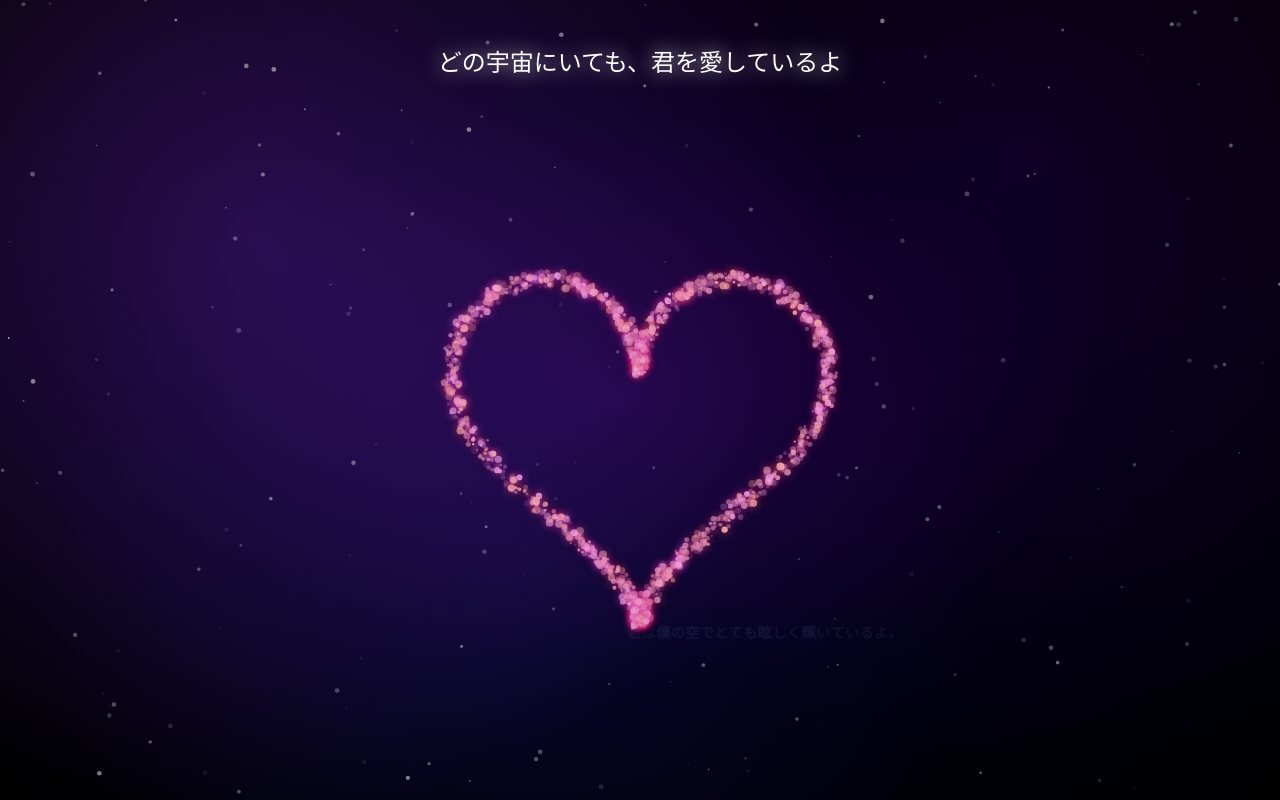
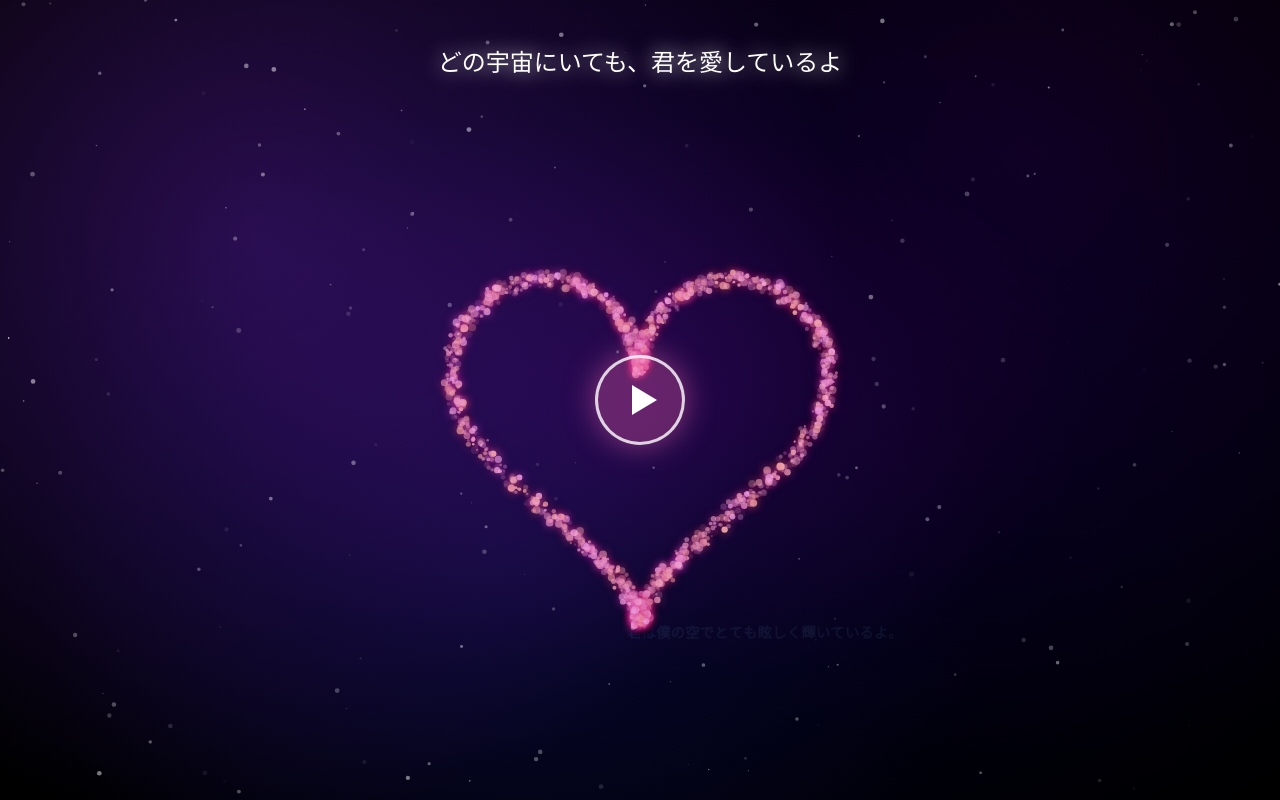
Before and after one commit to joyce2002vu-collab/heart, a plain HTML site: page index.html in a window 1280 px wide. Drawn offline with Linux system fonts and the light colour scheme.

Commit message:
update new

```diff
--- a/index.html
+++ b/index.html
@@ -10,6 +10,9 @@
 <body>
   <div class="cosmic-bg"></div>
   <canvas id="canvas"></canvas>
+  <div id="play-button">
+    <div class="play-icon"></div>
+</div>
   <div class="message">
     <div>どの宇宙にいても、君を愛しているよ</div>
   </div>
--- a/style/script.js
+++ b/style/script.js
@@ -1,11 +1,24 @@
 const music = document.getElementById("bg-music");
+const playBtn = document.getElementById("play-button");
 
-const playMusicOnce = () => {
-  music.play().catch(e => console.log("Music play blocked:", e));
-  window.removeEventListener("click", playMusicOnce);
-};
+// Hàm xử lý khi nhấn nút Play
+playBtn.addEventListener("click", function() {
+    // 1. Phát nhạc từ đầu
+    music.currentTime = 0;
+    music.play().catch(e => console.log("Music play blocked:", e));
 
-window.addEventListener("click", playMusicOnce);
+    // 2. Làm mờ và xóa nút Play
+    this.style.opacity = "0";
+    setTimeout(() => {
+        this.remove();
+    }, 300);
+
+    // 3. (Tùy chọn) Kích hoạt hiệu ứng bay của các ngôi sao nếu cần
+    // Vì code Canvas của bạn chạy liên tục nên không cần gọi lại animate()
+});
+
+// Lưu ý: Xóa hoặc comment lại các đoạn window.addEventListener("click", playMusicOnce) cũ
+// để tránh việc click vào màn hình cũng reset lại nhạc.
 
 const messages = [
   "君は僕の宇宙だよ。",
--- a/style/style.css
+++ b/style/style.css
@@ -4,18 +4,21 @@
   box-sizing: border-box;
   font-family: 'Pacifico', cursive;
 }
+
 body {
   overflow: hidden;
   background: radial-gradient(ellipse at center, #1a0033 0%, #000011 50%, #000000 100%);
   height: 100vh;
   cursor: crosshair;
 }
+
 #canvas {
   position: absolute;
   top: 0;
   left: 0;
   z-index: 1;
 }
+
 .cosmic-bg {
   position: absolute;
   top: 0;
@@ -28,6 +31,7 @@
     radial-gradient(circle at 40% 70%, rgba(25, 25, 112, 0.3) 0%, transparent 50%);
   z-index: 0;
 }
+
 .message {
   position: absolute;
   top: 5%;
@@ -41,13 +45,51 @@
   opacity: 0;
   animation: fadeInMessage 1s ease-in-out 1s forwards;
 }
+
 .subtitle {
   font-size: clamp(12px, 2vw, 16px);
   margin-top: 10px;
   color: #bbb;
   font-style: italic;
 }
+
 @keyframes fadeInMessage {
   0% { opacity: 0; transform: translateX(-50%) translateY(20px); }
   100% { opacity: 1; transform: translateX(-50%) translateY(0); }
 }
+
+/* --- ĐOẠN MỚI THÊM CHO NÚT PLAY --- */
+
+#play-button {
+  position: fixed;
+  top: 50%;
+  left: 50%;
+  transform: translate(-50%, -50%);
+  width: 90px;
+  height: 90px;
+  background: rgba(255, 105, 180, 0.3); /* Hồng nhạt trong suốt để không che tim */
+  border: 3px solid rgba(255, 255, 255, 0.8);
+  border-radius: 50%;
+  display: flex;
+  justify-content: center;
+  align-items: center;
+  cursor: pointer;
+  z-index: 1000; /* Nằm trên cùng */
+  transition: all 0.4s ease;
+  box-shadow: 0 0 30px rgba(255, 105, 180, 0.5);
+}
+
+#play-button:hover {
+  background: rgba(255, 105, 180, 0.6);
+  transform: translate(-50%, -50%) scale(1.1);
+  box-shadow: 0 0 50px rgba(255, 105, 180, 0.8);
+}
+
+.play-icon {
+  width: 0;
+  height: 0;
+  border-top: 15px solid transparent;
+  border-bottom: 15px solid transparent;
+  border-left: 25px solid white;
+  margin-left: 8px; /* Đẩy biểu tượng sang phải một chút để trông cân đối hơn */
+}
```
Lines whose indentation alone changed are shown as unchanged.
